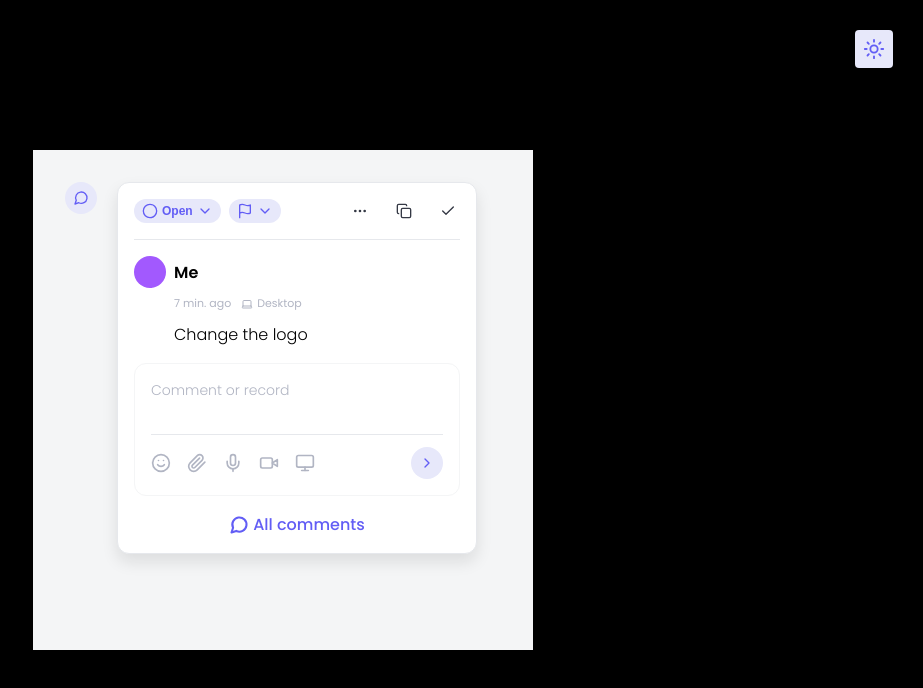
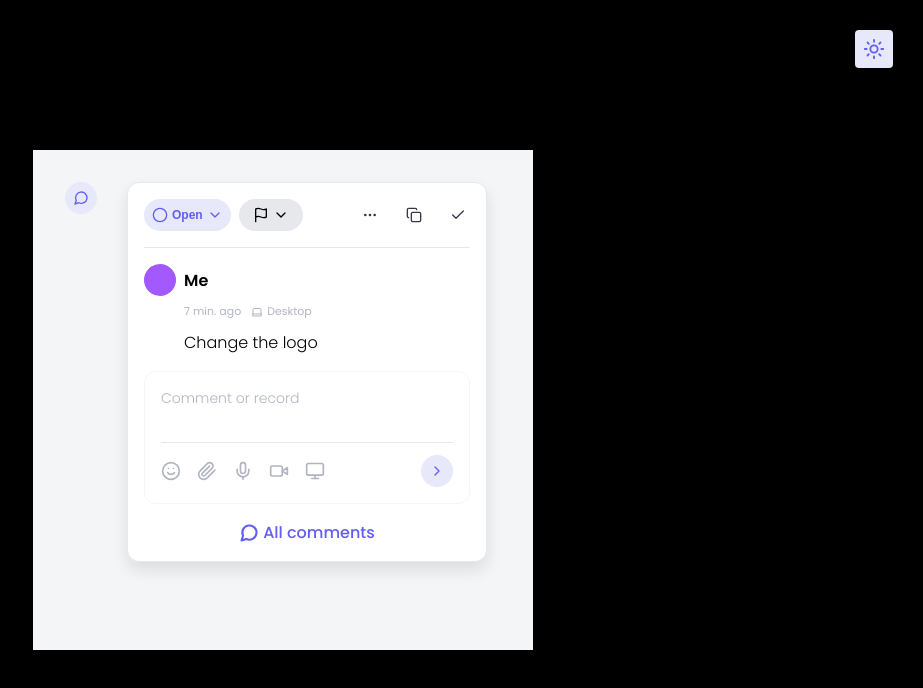
Before and after one commit to mayank-96/comment-box, a Next.js app: page / in a window 1280 px wide. Both pictures are taken after a click on the button 438 px from the left and 198 px from the top of the page. Shown: the top 688 px of the page, without its empty margins (357-1280 px from the left). Built offline with nearby package versions, Linux system fonts and the light colour scheme.

Commit message:
fix: added select

```diff
--- a/src/components/composite/CommentBox/CommentBox.tsx
+++ b/src/components/composite/CommentBox/CommentBox.tsx
@@ -5,6 +5,10 @@ import {
   Divider,
   Textarea,
   Icon,
+  Select,
+  SelectText,
+  SelectOptions,
+  SelectItem,
 } from '@/components/primitives';
 import {
   Check,
@@ -13,6 +17,7 @@ import {
   Circle,
   Copy,
   Flag,
+  FlagIcon,
   MessageCircle,
   Mic,
   Monitor,
@@ -76,19 +81,8 @@ const CommentBox = ({ isOpen, handleClose, triggerRef }: any) => {
       triggerRef={triggerRef}
       placement='right bottom'
       offset={30}
-    >
-      <div
       style={{
-          padding: 16,
-          backgroundColor: 'var(--color-neutral-10)',
         width: 360,
-          border: '1px solid var(--color-neutral-8)',
-          borderRadius: 12,
-          boxShadow: '0px 8px 16px 0px #0F0F0F1A',
-          overflow: 'hidden',
-          display: 'flex',
-          flexDirection: 'column',
-          gap: 16,
       }}
     >
       <div
@@ -111,10 +105,76 @@ const CommentBox = ({ isOpen, handleClose, triggerRef }: any) => {
             </div>
             <Icon as={ChevronDown} size={16} />
           </Button>
-            <Button>
+          {/* <Button>
             <Icon as={Flag} size={16} />
             <Icon as={ChevronDown} size={16} />
-            </Button>
+          </Button> */}
+          <Select
+            style={{
+              backgroundColor: 'white',
+              color: 'black',
+              fontSize: '12px',
+              lineHeight: '16px',
+              fontWeight: 600,
+            }}
+            handleChange={(text: string) => console.log('text', text)}
+          >
+            <SelectText dropDownIconSize={16}>
+              <Icon as={FlagIcon} size={16} />
+            </SelectText>
+            <SelectOptions
+              offset={10}
+              style={{
+                listStyleType: 'none',
+                width: 190,
+              }}
+            >
+              <SelectItem
+                value='p0'
+                selectedStyle={{
+                  color: 'var(--color-primary-3)',
+                  backgroundColor: '#ff716233',
+                }}
+              >
+                <Icon
+                  as={FlagIcon}
+                  size={18}
+                  style={{
+                    color: 'var(--color-primary-3)',
+                  }}
+                />
+                <div>P0</div>
+              </SelectItem>
+              <SelectItem
+                value='p1'
+                selectedStyle={{
+                  color: 'var(--color-secondary-3)',
+                  backgroundColor: '#ffd16633',
+                }}
+              >
+                <Icon
+                  as={FlagIcon}
+                  size={18}
+                  style={{ color: 'var(--color-secondary-3)' }}
+                />
+                <div>P1</div>
+              </SelectItem>
+              <SelectItem
+                value='p2'
+                selectedStyle={{
+                  color: 'var(--color-primary-6)',
+                  backgroundColor: '#625df533',
+                }}
+              >
+                <Icon
+                  as={FlagIcon}
+                  size={18}
+                  style={{ color: 'var(--color-primary-6)' }}
+                />
+                <div>P2</div>
+              </SelectItem>
+            </SelectOptions>
+          </Select>
         </div>
         <div
           style={{
@@ -229,7 +289,6 @@ const CommentBox = ({ isOpen, handleClose, triggerRef }: any) => {
         <Icon as={MessageCircle} size={20} strokeWidth={2.5} />
         <div>All comments</div>
       </div>
-      </div>
     </Popover>
   );
 };
--- a/src/components/primitives/Popover/index.tsx
+++ b/src/components/primitives/Popover/index.tsx
@@ -16,6 +16,7 @@ const Popover = forwardRef(
       placement,
       children,
       style,
+      offset = 20,
       ...props
     }: any,
     ref: any
@@ -25,11 +26,26 @@ const Popover = forwardRef(
         isOpen={visible}
         triggerRef={triggerRef}
         placement={placement}
-        offset={20}
+        offset={offset}
         handleClose={handleClose}
       >
         <PopoverContext.Provider value={{ handleClose }}>
-          <div ref={ref} style={{ ...style }} {...props}>
+          <div
+            ref={ref}
+            style={{
+              padding: 16,
+              backgroundColor: 'var(--color-neutral-10)',
+              border: '1px solid var(--color-neutral-8)',
+              borderRadius: 12,
+              boxShadow: '0px 8px 16px 0px #0F0F0F1A',
+              overflow: 'hidden',
+              display: 'flex',
+              flexDirection: 'column',
+              gap: 16,
+              ...style,
+            }}
+            {...props}
+          >
             {children}
           </div>
         </PopoverContext.Provider>
--- a/src/components/primitives/Select/Select.tsx
+++ b/src/components/primitives/Select/Select.tsx
@@ -5,10 +5,14 @@ const useSelectContext = () => {
   return useContext(SelectContext);
 };
 
-const Select = ({ children, defaultValue, handleChange, ...props }: any) => {
-  const [defaultSelectText, setDefaultSelectText] = useState(
-    defaultValue ?? 'Select'
-  );
+const Select = ({
+  children,
+  defaultValue,
+  handleChange,
+  style,
+  ...props
+}: any) => {
+  const [selectedText, setSelectText] = useState<any>(defaultValue ?? {});
   const [isOpen, setIsOpen] = useState(false);
 
   const selectRef = useRef(null);
@@ -23,16 +27,23 @@ const Select = ({ children, defaultValue, handleChange, ...props }: any) => {
   };
 
   return (
-    <div ref={selectRef} {...props}>
+    <div
+      ref={selectRef}
+      style={{
+        borderRadius: 999,
+        ...style,
+      }}
+      {...props}
+    >
       <SelectContext.Provider
         value={{
-          defaultSelectText,
+          selectedText,
           triggerRef,
           isOpen,
           handleClose,
           handleOpen,
           handleChange,
-          setDefaultSelectText,
+          setSelectText,
         }}
       >
         {children}
--- a/src/components/primitives/Select/SelectItem.tsx
+++ b/src/components/primitives/Select/SelectItem.tsx
@@ -2,25 +2,31 @@ import React from 'react';
 import { useSelectContext } from './Select';
 import { useSelectOptionContext } from './SelectOptions';
 
-const SelectItem = ({ children, value, ...props }: any) => {
-  const { defaultSelectText, handleClose, setDefaultSelectText, handleChange } =
+const SelectItem = ({ children, value, selectedStyle, ...props }: any) => {
+  const { selectedText, handleClose, setSelectText, handleChange } =
     useSelectContext();
 
-  const { activeItemStyling, itemStyling } = useSelectOptionContext();
+  const {} = useSelectOptionContext();
 
   const handleOptionClick = (e: any) => {
-    setDefaultSelectText(e.target.getAttribute('data-name'));
+    setSelectText({
+      value: value,
+      children: children,
+      selectedStyle: selectedStyle,
+    });
     handleClose();
     handleChange(value);
   };
 
-  console.log(value, defaultSelectText);
-
   return (
     <li
-      style={children === defaultSelectText ? activeItemStyling : itemStyling}
+      style={{
+        display: 'flex',
+        gap: 4,
+        alignItems: 'center',
+        padding: 8,
+      }}
       {...props}
-      data-name={children}
       key={value}
       onClick={handleOptionClick}
     >
--- a/src/components/primitives/Select/SelectOptions.tsx
+++ b/src/components/primitives/Select/SelectOptions.tsx
@@ -1,5 +1,5 @@
 import React, { createContext, useContext } from 'react';
-import { Overlay } from '@/components/primitives';
+import { Overlay, Popover } from '@/components/primitives';
 import { useSelectContext } from './Select';
 
 const SelectOptionContext = createContext<any>('');
@@ -8,29 +8,21 @@ const useSelectOptionContext = () => {
   return useContext(SelectOptionContext);
 };
 
-const SelectOptions = ({
-  children,
-  itemStyling,
-  activeItemStyling,
-  ...props
-}: any) => {
+const SelectOptions = ({ children, offset, ...props }: any) => {
   const { isOpen, triggerRef, handleClose } = useSelectContext();
   return (
-    <Overlay
-      isOpen={isOpen}
+    <Popover
+      visible={isOpen}
+      handleClose={handleClose}
       triggerRef={triggerRef}
-      placement='bottom'
-      handleClose={handleClose}
+      placement='bottom right'
+      offset={offset}
+      style={{ padding: 8 }}
     >
-      <SelectOptionContext.Provider
-        value={{
-          itemStyling,
-          activeItemStyling,
-        }}
-      >
+      <SelectOptionContext.Provider value={{}}>
         <ul {...props}>{children}</ul>
       </SelectOptionContext.Provider>
-    </Overlay>
+    </Popover>
   );
 };
 
--- a/src/components/primitives/Select/SelectText.tsx
+++ b/src/components/primitives/Select/SelectText.tsx
@@ -1,11 +1,47 @@
 import React from 'react';
 import { useSelectContext } from './Select';
+import { Icon } from '@/components/primitives';
+import { ChevronDown, ChevronUp, Flag } from 'lucide-react';
 
-const SelectText = ({ ...props }: any) => {
-  const { defaultSelectText, handleOpen, triggerRef } = useSelectContext();
+const SelectText = ({
+  style,
+  children,
+  dropDownIconStyle,
+  dropDownIconSize = 18,
+  ...props
+}: any) => {
+  const { isOpen, selectedText, handleOpen, triggerRef } = useSelectContext();
   return (
-    <div onClick={handleOpen} ref={triggerRef} {...props}>
-      {defaultSelectText}
+    <div
+      onClick={handleOpen}
+      ref={triggerRef}
+      style={{
+        display: 'flex',
+        alignItems: 'center',
+        gap: 4,
+        paddingInline: 14,
+        paddingBlock: 8,
+        borderRadius: 100,
+        backgroundColor: 'var(--color-neutral-8)',
+        ...style,
+        ...selectedText.selectedStyle,
+      }}
+      {...props}
+    >
+      {selectedText.children ? selectedText.children : children}
+      {isOpen ? (
+        <Icon
+          as={ChevronUp}
+          size={dropDownIconSize}
+          style={{ ...dropDownIconStyle }}
+        />
+      ) : (
+        <Icon
+          as={ChevronDown}
+          size={dropDownIconSize}
+          style={{ ...dropDownIconStyle }}
+        />
+      )}
     </div>
   );
 };
```
Also changed, not shown: src/stories/BasicSelect.tsx (+52 -11 lines). Lines whose indentation alone changed are shown as unchanged.
